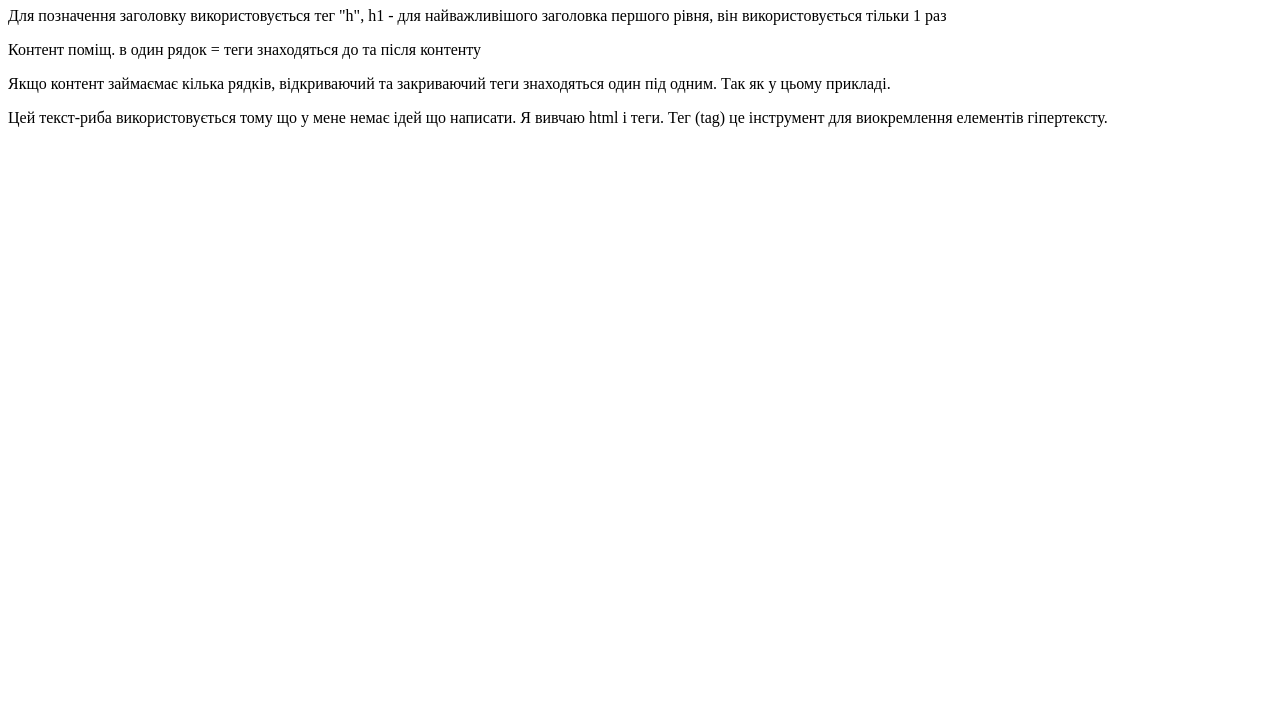
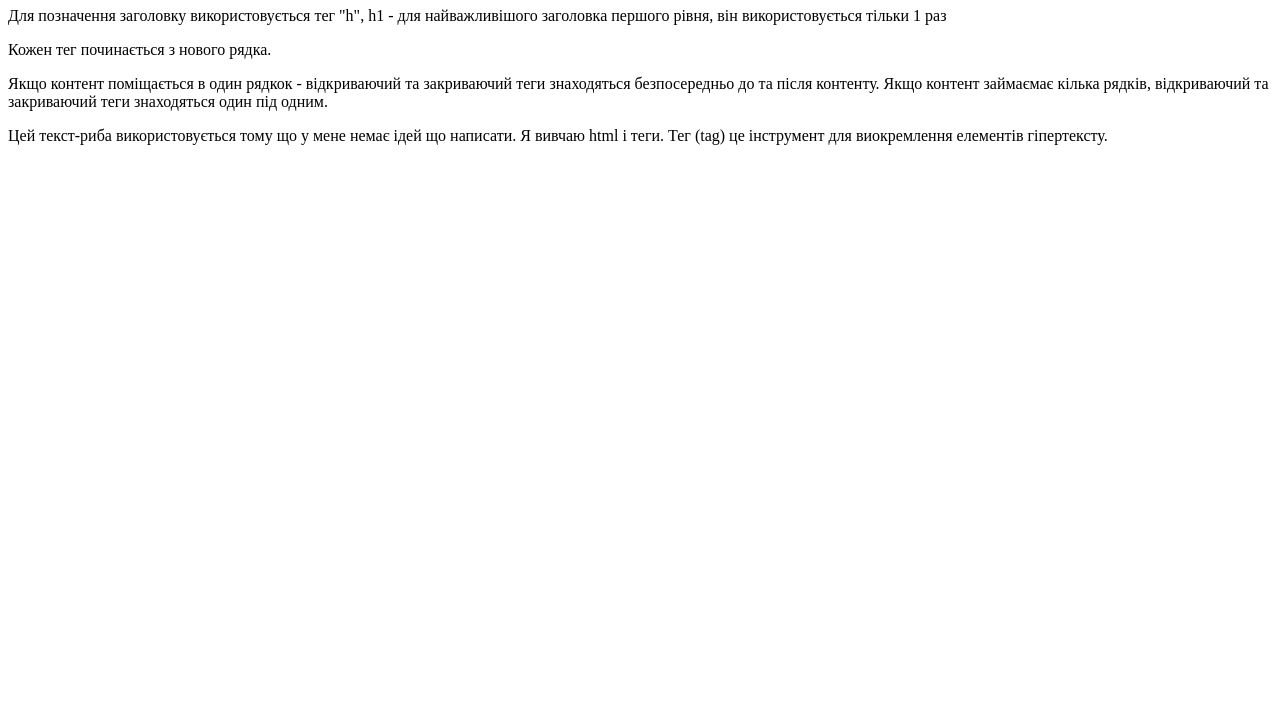
Before and after one commit to Ppylypiuk/Tutorial, a plain HTML site: page index.html in a window 1280 px wide. Shown: the part 73-800 px from the top of the page. Drawn offline with Linux system fonts and the light colour scheme.

Commit message:
# it is tutorial file

```diff
--- a/index.html
+++ b/index.html
@@ -12,10 +12,12 @@
       Для позначення заголовку використовується тег "h", h1 - для найважливішого
       заголовка першого рівня, він використовується тільки 1 раз
     </p>
-    <p>Контент поміщ. в один рядок = теги знаходяться до та після контенту</p>
+    <p>Кожен тег починається з нового рядка.</p>
     <p>
-      Якщо контент займаємає кілька рядків, відкриваючий та закриваючий теги
-      знаходяться один під одним. Так як у цьому прикладі.
+      Якщо контент поміщається в один рядкок - відкриваючий та закриваючий теги
+      знаходяться безпосередньо до та після контенту. Якщо контент займаємає
+      кілька рядків, відкриваючий та закриваючий теги знаходяться один під
+      одним.
     </p>
     <p>
       Цей текст-риба використовується тому що у мене немає ідей що написати. Я
```
